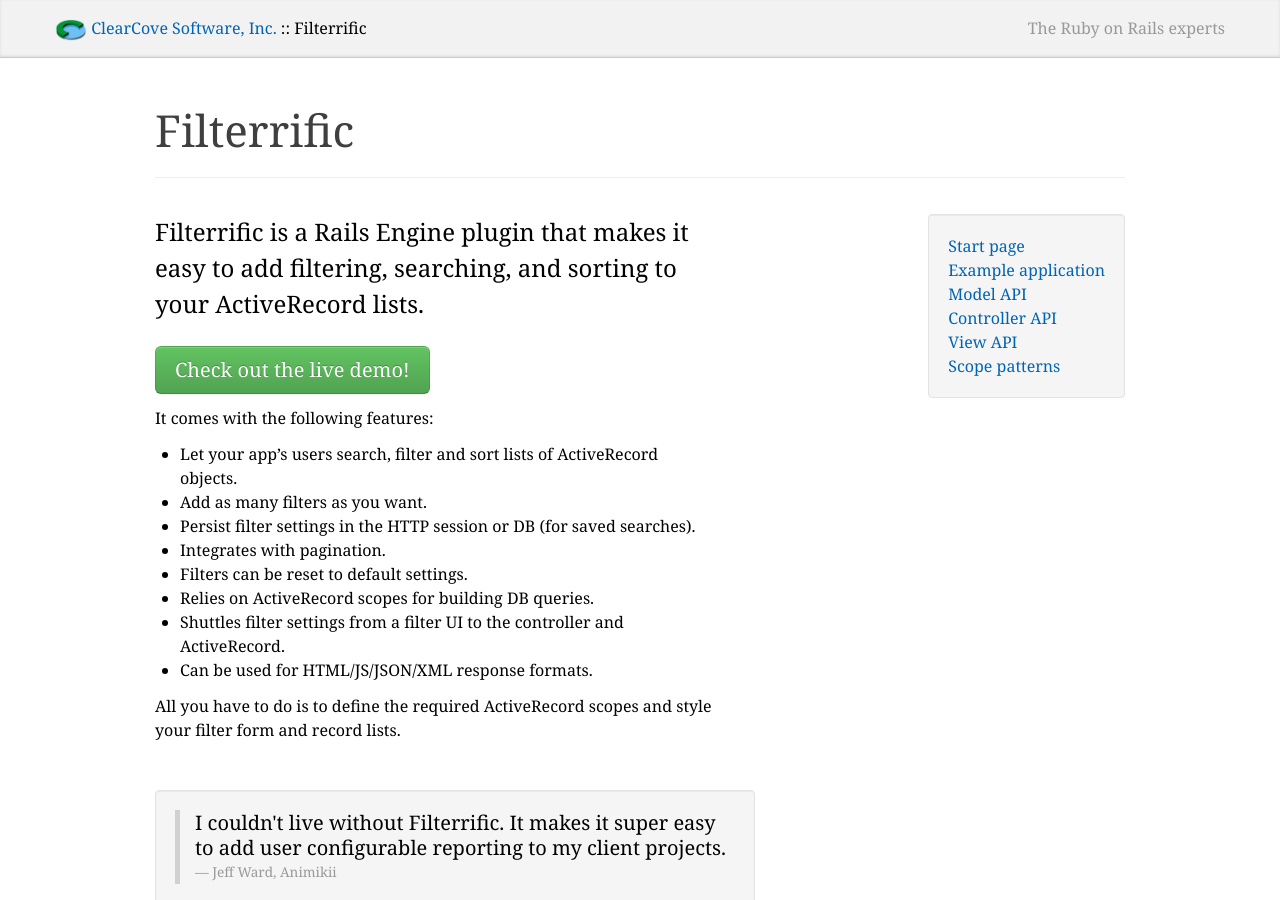
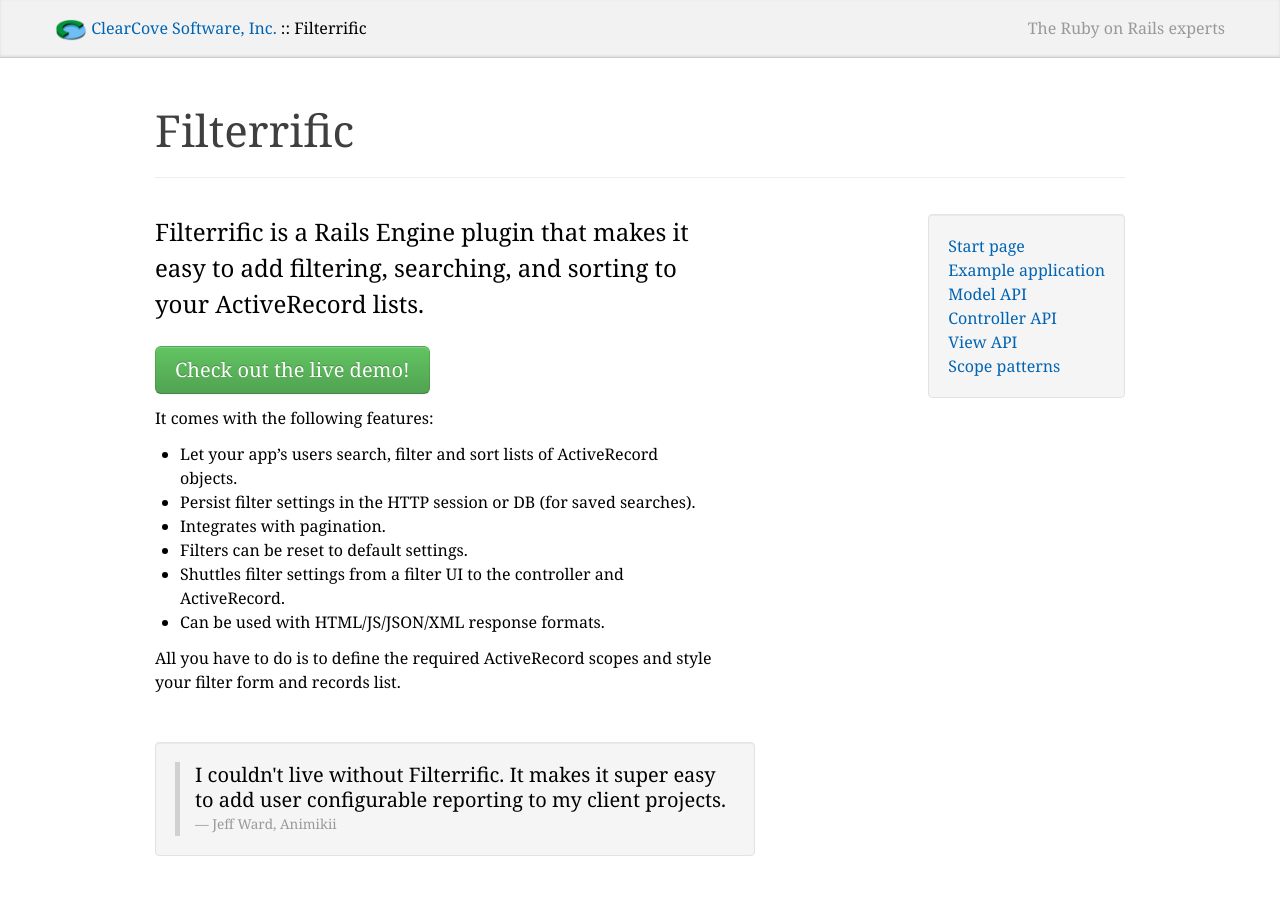
Before and after one commit to jhund/filterrific, a Jekyll site: the page built from index.md, in a window 1280 px wide and 900 px high. Built offline with Jekyll 4.4.1, drawn with Linux system fonts in a browser that asks for light colours; Markdown is read by kramdown in place of the engine named in the settings; some of the changed text lies outside the part shown.

Commit message:
Copy edits on start page

```diff
--- a/index.md
+++ b/index.md
@@ -22,16 +22,14 @@
 It comes with the following features:
 
 * Let your app's users search, filter and sort lists of ActiveRecord objects.
-* Add as many filters as you want.
 * Persist filter settings in the HTTP session or DB (for saved searches).
 * Integrates with pagination.
 * Filters can be reset to default settings.
-* Relies on ActiveRecord scopes for building DB queries.
 * Shuttles filter settings from a filter UI to the controller and ActiveRecord.
-* Can be used for HTML/JS/JSON/XML response formats.
+* Can be used with HTML/JS/JSON/XML response formats.
 
 All you have to do is to define the required ActiveRecord scopes and style your
-filter form and record lists.
+filter form and records list.
 
 <div style="margin: 3em 0; width: 560px;" class="well">
   <blockquote style="margin-bottom: 0;">
```
Also changed, not shown: other parts of index.md (+1 -3 lines).
